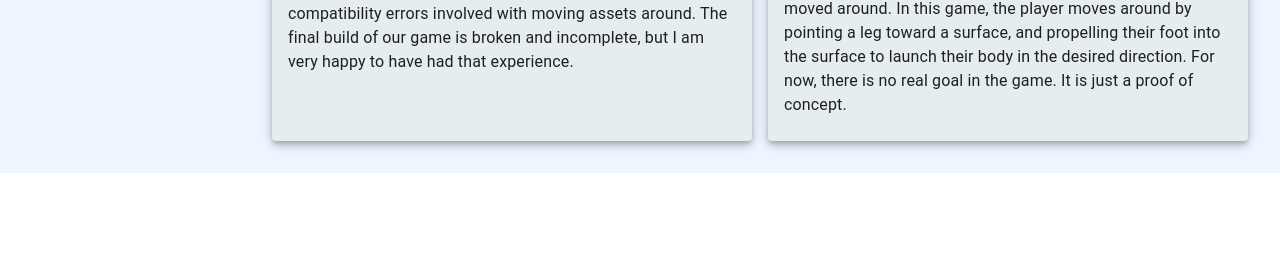
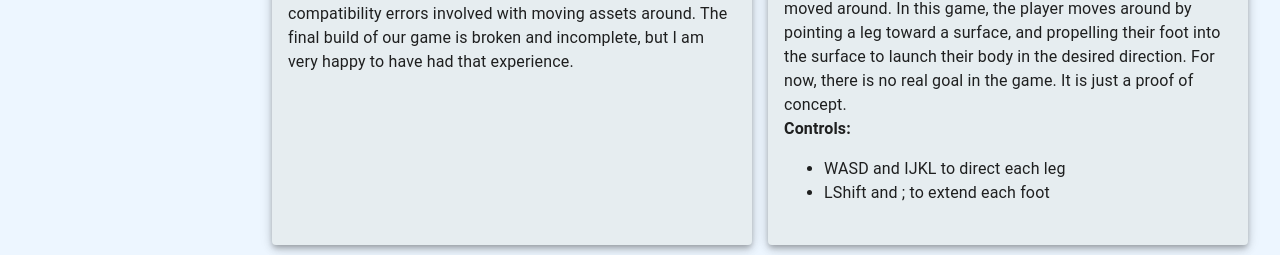
Before and after one commit to IanPrater/IanPrater.github.io, a React (Vite) app: page /#/game-projects in a window 1280 px wide. Shown: the part 1213-1468 px from the top of the page. Before the commit the page ends 1386 px from the top, so only its background shows below. Built offline with nearby package versions, Linux system fonts and the light colour scheme.

Commit message:
Add controls for qwop-like

```diff
--- a/src/pages/Game.tsx
+++ b/src/pages/Game.tsx
@@ -48,6 +48,11 @@ export default function () {
        in the way that the player moved around. In this game, the player moves around by pointing
        a leg toward a surface, and propelling their foot into the surface to launch their body in
        the desired direction. For now, there is no real goal in the game. It is just a proof of concept.
+       <strong>Controls:</strong>
+       <ul>
+       <li>WASD and IJKL to direct each leg</li>
+       <li>LShift and ; to extend each foot</li>
+       </ul>
     </ProjectCard>
   ]
 
```
